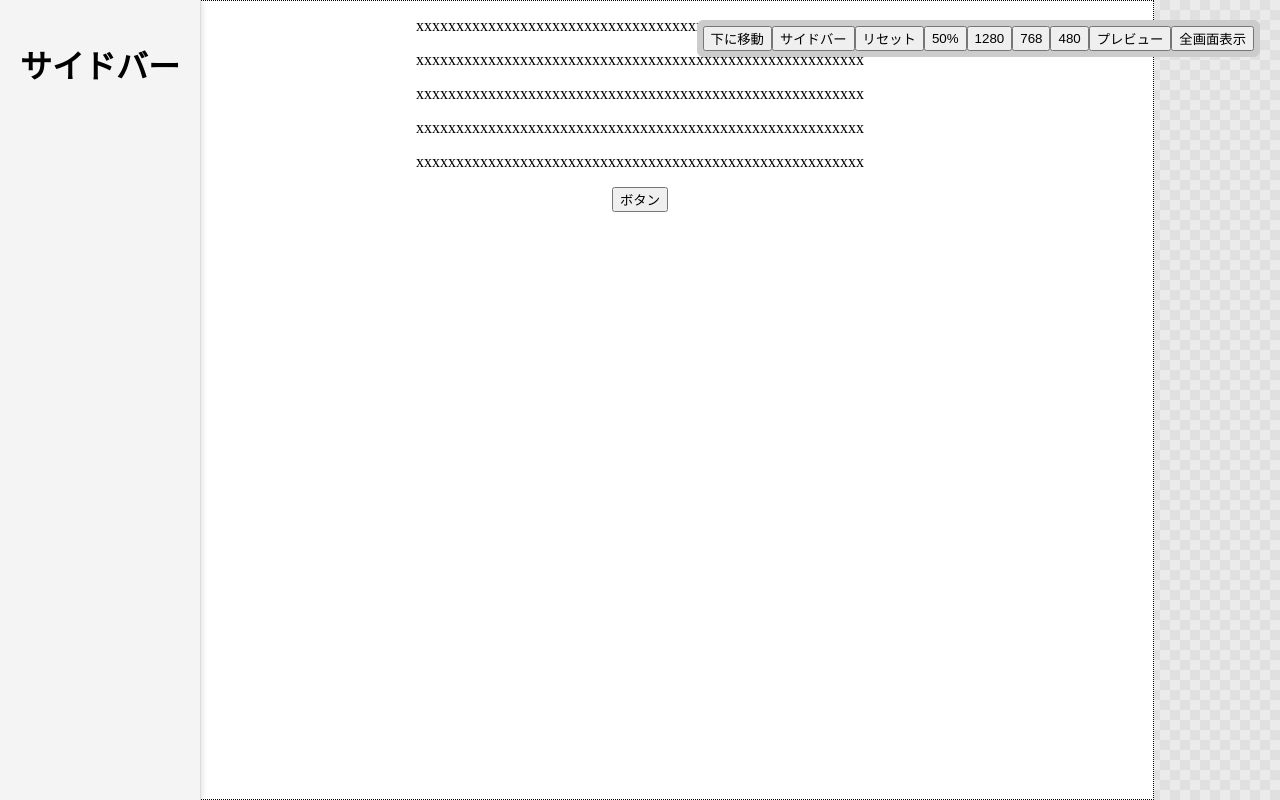
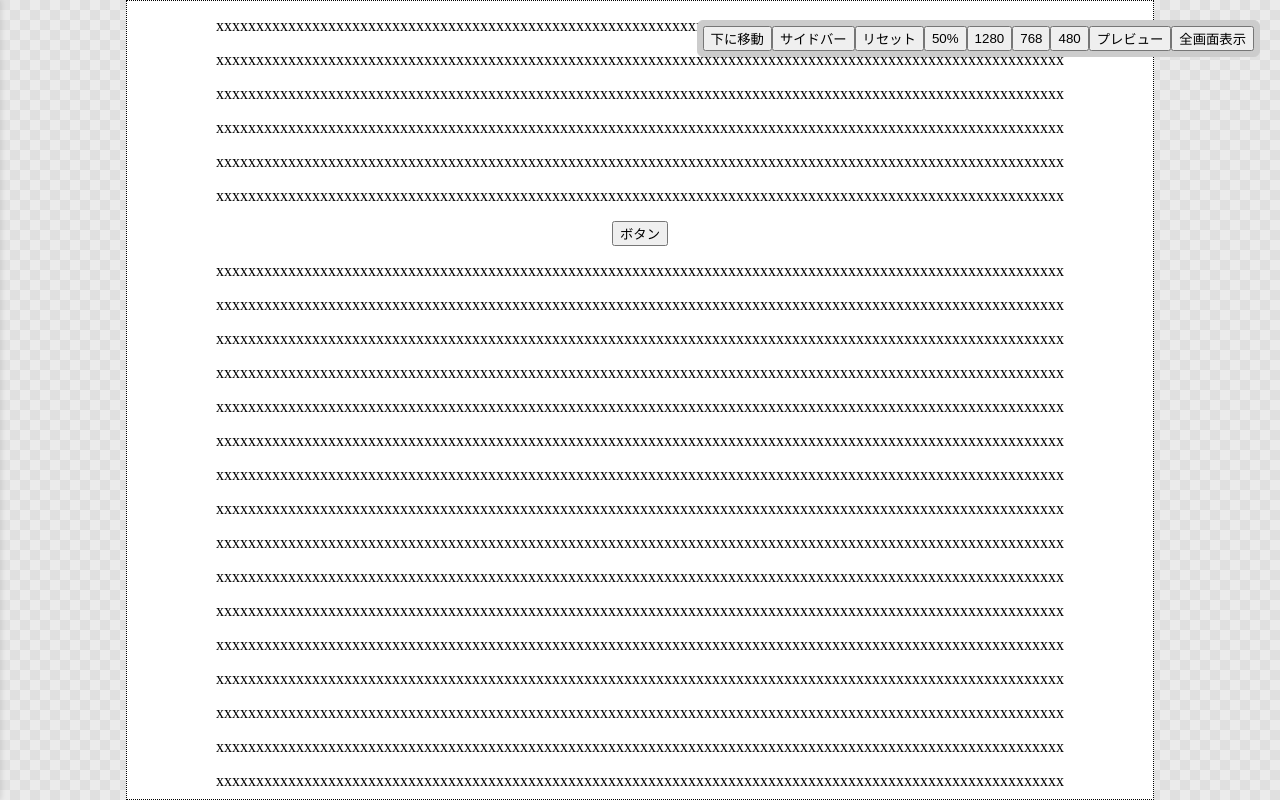
Before and after one commit to takahiro-tanaka-job/layout-editor, a React (Vite) app: page / in a window 1280 px wide. Built offline with nearby package versions, Linux system fonts and the light colour scheme.

Commit message:
リファクタリング

```diff
--- a/src/App.tsx
+++ b/src/App.tsx
@@ -9,16 +9,13 @@ import GridPanel from "./components/GridPanel";
 
 import styles from "./App.module.css";
 
-const MemoizedLayout = React.memo(Layout);
-// const MemoizedFullScreen = React.memo(FullScreen);
-
 function App() {
 
   const layoutRef = React.useRef<LayoutHandle | null>(null);
 
   const [width, setWidth] = React.useState(1028);
   const [preview, setpPeview] = React.useState(false);
-  const [isOpen, setIsOpen] = React.useState(true);
+  const [isOpen, setIsOpen] = React.useState(false);
   const [fullScreen, setFullScreen] = React.useState(false);
 
   const onFullScreenChange = React.useCallback((isFullScreen: boolean) => {
@@ -37,16 +34,49 @@ function App() {
               css={css`
             height: 100vh;
             width: ${width}px;
+            overflow: auto;
             border: 1px dotted #000;
             background-color: white;
           `}
             >
-              <p>xxxxxxxxxxxxxxxxxxxxxxxxxxxxxxxxxxxxxxxxxxxxxxxxxxxxxxxx</p>
-              <p>xxxxxxxxxxxxxxxxxxxxxxxxxxxxxxxxxxxxxxxxxxxxxxxxxxxxxxxx</p>
-              <p>xxxxxxxxxxxxxxxxxxxxxxxxxxxxxxxxxxxxxxxxxxxxxxxxxxxxxxxx</p>
-              <p>xxxxxxxxxxxxxxxxxxxxxxxxxxxxxxxxxxxxxxxxxxxxxxxxxxxxxxxx</p>
-              <p>xxxxxxxxxxxxxxxxxxxxxxxxxxxxxxxxxxxxxxxxxxxxxxxxxxxxxxxx</p>
+              <p>xxxxxxxxxxxxxxxxxxxxxxxxxxxxxxxxxxxxxxxxxxxxxxxxxxxxxxxxxxxxxxxxxxxxxxxxxxxxxxxxxxxxxxxxxxxxxxxxxxxxxxxxxx</p>
+              <p>xxxxxxxxxxxxxxxxxxxxxxxxxxxxxxxxxxxxxxxxxxxxxxxxxxxxxxxxxxxxxxxxxxxxxxxxxxxxxxxxxxxxxxxxxxxxxxxxxxxxxxxxxx</p>
+              <p>xxxxxxxxxxxxxxxxxxxxxxxxxxxxxxxxxxxxxxxxxxxxxxxxxxxxxxxxxxxxxxxxxxxxxxxxxxxxxxxxxxxxxxxxxxxxxxxxxxxxxxxxxx</p>
+              <p>xxxxxxxxxxxxxxxxxxxxxxxxxxxxxxxxxxxxxxxxxxxxxxxxxxxxxxxxxxxxxxxxxxxxxxxxxxxxxxxxxxxxxxxxxxxxxxxxxxxxxxxxxx</p>
+              <p>xxxxxxxxxxxxxxxxxxxxxxxxxxxxxxxxxxxxxxxxxxxxxxxxxxxxxxxxxxxxxxxxxxxxxxxxxxxxxxxxxxxxxxxxxxxxxxxxxxxxxxxxxx</p>
+              <p>xxxxxxxxxxxxxxxxxxxxxxxxxxxxxxxxxxxxxxxxxxxxxxxxxxxxxxxxxxxxxxxxxxxxxxxxxxxxxxxxxxxxxxxxxxxxxxxxxxxxxxxxxx</p>
               <button>ボタン</button>
+              <p>xxxxxxxxxxxxxxxxxxxxxxxxxxxxxxxxxxxxxxxxxxxxxxxxxxxxxxxxxxxxxxxxxxxxxxxxxxxxxxxxxxxxxxxxxxxxxxxxxxxxxxxxxx</p>
+              <p>xxxxxxxxxxxxxxxxxxxxxxxxxxxxxxxxxxxxxxxxxxxxxxxxxxxxxxxxxxxxxxxxxxxxxxxxxxxxxxxxxxxxxxxxxxxxxxxxxxxxxxxxxx</p>
+              <p>xxxxxxxxxxxxxxxxxxxxxxxxxxxxxxxxxxxxxxxxxxxxxxxxxxxxxxxxxxxxxxxxxxxxxxxxxxxxxxxxxxxxxxxxxxxxxxxxxxxxxxxxxx</p>
+              <p>xxxxxxxxxxxxxxxxxxxxxxxxxxxxxxxxxxxxxxxxxxxxxxxxxxxxxxxxxxxxxxxxxxxxxxxxxxxxxxxxxxxxxxxxxxxxxxxxxxxxxxxxxx</p>
+              <p>xxxxxxxxxxxxxxxxxxxxxxxxxxxxxxxxxxxxxxxxxxxxxxxxxxxxxxxxxxxxxxxxxxxxxxxxxxxxxxxxxxxxxxxxxxxxxxxxxxxxxxxxxx</p>
+              <p>xxxxxxxxxxxxxxxxxxxxxxxxxxxxxxxxxxxxxxxxxxxxxxxxxxxxxxxxxxxxxxxxxxxxxxxxxxxxxxxxxxxxxxxxxxxxxxxxxxxxxxxxxx</p>
+              <p>xxxxxxxxxxxxxxxxxxxxxxxxxxxxxxxxxxxxxxxxxxxxxxxxxxxxxxxxxxxxxxxxxxxxxxxxxxxxxxxxxxxxxxxxxxxxxxxxxxxxxxxxxx</p>
+              <p>xxxxxxxxxxxxxxxxxxxxxxxxxxxxxxxxxxxxxxxxxxxxxxxxxxxxxxxxxxxxxxxxxxxxxxxxxxxxxxxxxxxxxxxxxxxxxxxxxxxxxxxxxx</p>
+              <p>xxxxxxxxxxxxxxxxxxxxxxxxxxxxxxxxxxxxxxxxxxxxxxxxxxxxxxxxxxxxxxxxxxxxxxxxxxxxxxxxxxxxxxxxxxxxxxxxxxxxxxxxxx</p>
+              <p>xxxxxxxxxxxxxxxxxxxxxxxxxxxxxxxxxxxxxxxxxxxxxxxxxxxxxxxxxxxxxxxxxxxxxxxxxxxxxxxxxxxxxxxxxxxxxxxxxxxxxxxxxx</p>
+              <p>xxxxxxxxxxxxxxxxxxxxxxxxxxxxxxxxxxxxxxxxxxxxxxxxxxxxxxxxxxxxxxxxxxxxxxxxxxxxxxxxxxxxxxxxxxxxxxxxxxxxxxxxxx</p>
+              <p>xxxxxxxxxxxxxxxxxxxxxxxxxxxxxxxxxxxxxxxxxxxxxxxxxxxxxxxxxxxxxxxxxxxxxxxxxxxxxxxxxxxxxxxxxxxxxxxxxxxxxxxxxx</p>
+              <p>xxxxxxxxxxxxxxxxxxxxxxxxxxxxxxxxxxxxxxxxxxxxxxxxxxxxxxxxxxxxxxxxxxxxxxxxxxxxxxxxxxxxxxxxxxxxxxxxxxxxxxxxxx</p>
+              <p>xxxxxxxxxxxxxxxxxxxxxxxxxxxxxxxxxxxxxxxxxxxxxxxxxxxxxxxxxxxxxxxxxxxxxxxxxxxxxxxxxxxxxxxxxxxxxxxxxxxxxxxxxx</p>
+              <p>xxxxxxxxxxxxxxxxxxxxxxxxxxxxxxxxxxxxxxxxxxxxxxxxxxxxxxxxxxxxxxxxxxxxxxxxxxxxxxxxxxxxxxxxxxxxxxxxxxxxxxxxxx</p>
+              <p>xxxxxxxxxxxxxxxxxxxxxxxxxxxxxxxxxxxxxxxxxxxxxxxxxxxxxxxxxxxxxxxxxxxxxxxxxxxxxxxxxxxxxxxxxxxxxxxxxxxxxxxxxx</p>
+              <p>xxxxxxxxxxxxxxxxxxxxxxxxxxxxxxxxxxxxxxxxxxxxxxxxxxxxxxxxxxxxxxxxxxxxxxxxxxxxxxxxxxxxxxxxxxxxxxxxxxxxxxxxxx</p>
+              <p>xxxxxxxxxxxxxxxxxxxxxxxxxxxxxxxxxxxxxxxxxxxxxxxxxxxxxxxxxxxxxxxxxxxxxxxxxxxxxxxxxxxxxxxxxxxxxxxxxxxxxxxxxx</p>
+              <p>xxxxxxxxxxxxxxxxxxxxxxxxxxxxxxxxxxxxxxxxxxxxxxxxxxxxxxxxxxxxxxxxxxxxxxxxxxxxxxxxxxxxxxxxxxxxxxxxxxxxxxxxxx</p>
+              <p>xxxxxxxxxxxxxxxxxxxxxxxxxxxxxxxxxxxxxxxxxxxxxxxxxxxxxxxxxxxxxxxxxxxxxxxxxxxxxxxxxxxxxxxxxxxxxxxxxxxxxxxxxx</p>
+              <p>xxxxxxxxxxxxxxxxxxxxxxxxxxxxxxxxxxxxxxxxxxxxxxxxxxxxxxxxxxxxxxxxxxxxxxxxxxxxxxxxxxxxxxxxxxxxxxxxxxxxxxxxxx</p>
+              <p>xxxxxxxxxxxxxxxxxxxxxxxxxxxxxxxxxxxxxxxxxxxxxxxxxxxxxxxxxxxxxxxxxxxxxxxxxxxxxxxxxxxxxxxxxxxxxxxxxxxxxxxxxx</p>
+              <p>xxxxxxxxxxxxxxxxxxxxxxxxxxxxxxxxxxxxxxxxxxxxxxxxxxxxxxxxxxxxxxxxxxxxxxxxxxxxxxxxxxxxxxxxxxxxxxxxxxxxxxxxxx</p>
+              <p>xxxxxxxxxxxxxxxxxxxxxxxxxxxxxxxxxxxxxxxxxxxxxxxxxxxxxxxxxxxxxxxxxxxxxxxxxxxxxxxxxxxxxxxxxxxxxxxxxxxxxxxxxx</p>
+              <p>xxxxxxxxxxxxxxxxxxxxxxxxxxxxxxxxxxxxxxxxxxxxxxxxxxxxxxxxxxxxxxxxxxxxxxxxxxxxxxxxxxxxxxxxxxxxxxxxxxxxxxxxxx</p>
+              <p>xxxxxxxxxxxxxxxxxxxxxxxxxxxxxxxxxxxxxxxxxxxxxxxxxxxxxxxxxxxxxxxxxxxxxxxxxxxxxxxxxxxxxxxxxxxxxxxxxxxxxxxxxx</p>
+              <p>xxxxxxxxxxxxxxxxxxxxxxxxxxxxxxxxxxxxxxxxxxxxxxxxxxxxxxxxxxxxxxxxxxxxxxxxxxxxxxxxxxxxxxxxxxxxxxxxxxxxxxxxxx</p>
+              <p>xxxxxxxxxxxxxxxxxxxxxxxxxxxxxxxxxxxxxxxxxxxxxxxxxxxxxxxxxxxxxxxxxxxxxxxxxxxxxxxxxxxxxxxxxxxxxxxxxxxxxxxxxx</p>
+              <p>xxxxxxxxxxxxxxxxxxxxxxxxxxxxxxxxxxxxxxxxxxxxxxxxxxxxxxxxxxxxxxxxxxxxxxxxxxxxxxxxxxxxxxxxxxxxxxxxxxxxxxxxxx</p>
+              <p>xxxxxxxxxxxxxxxxxxxxxxxxxxxxxxxxxxxxxxxxxxxxxxxxxxxxxxxxxxxxxxxxxxxxxxxxxxxxxxxxxxxxxxxxxxxxxxxxxxxxxxxxxx</p>
+              <p>xxxxxxxxxxxxxxxxxxxxxxxxxxxxxxxxxxxxxxxxxxxxxxxxxxxxxxxxxxxxxxxxxxxxxxxxxxxxxxxxxxxxxxxxxxxxxxxxxxxxxxxxxx</p>
             </div>
           </Layout>
         </FullScreen>
```
